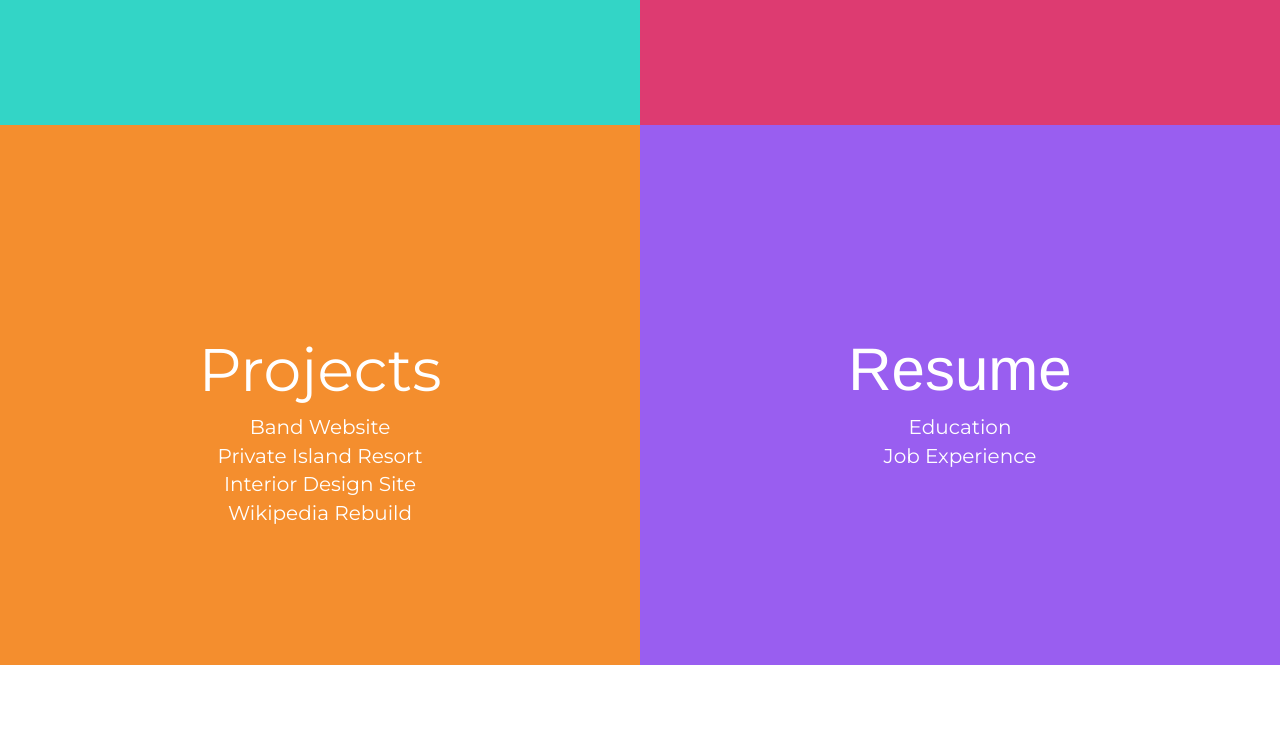
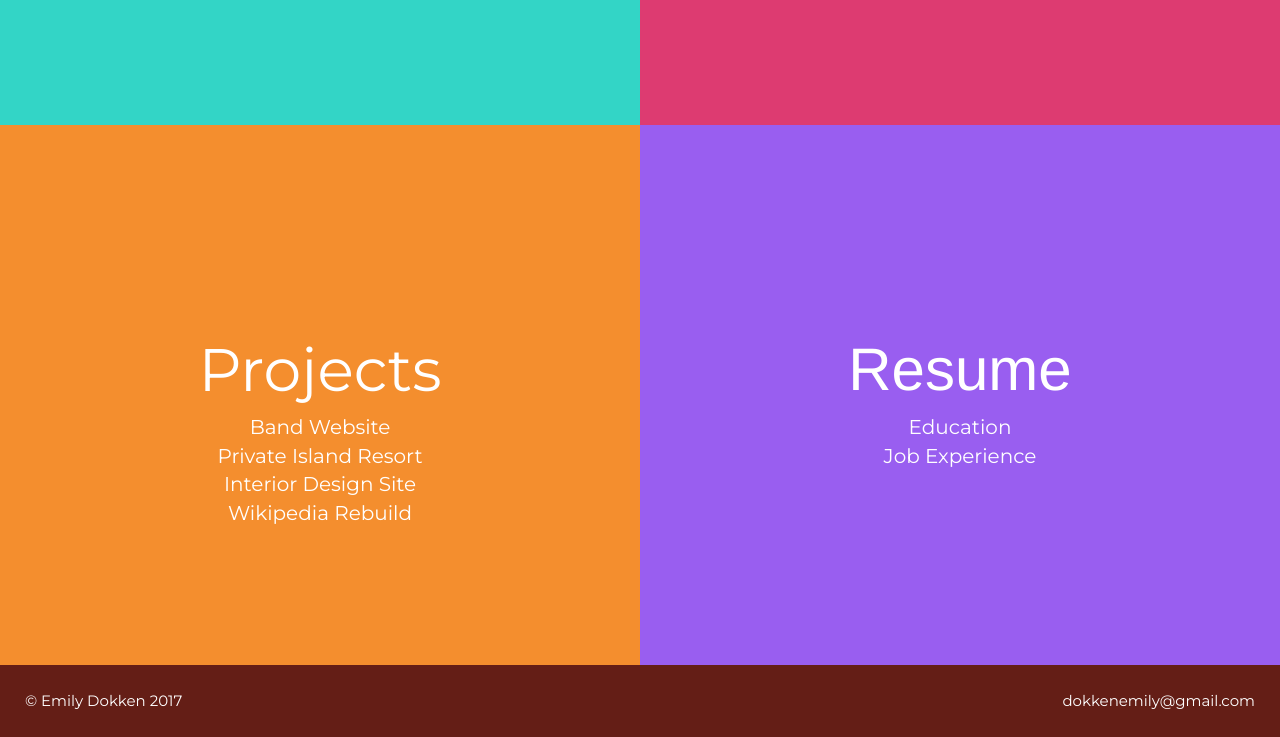
Before and after one commit to emdok/Portfolio, a plain HTML site: page index.html in a window 1280 px wide. Shown: the part 436-1173 px from the top of the page. Before the commit the page ends 1101 px from the top, so only its background shows below. Drawn offline with Linux system fonts and the light colour scheme; a web font is replaced by a local one.

Commit message:
add footer, floats, and final touces

```diff
--- a/css/styles.css
+++ b/css/styles.css
@@ -77,7 +77,20 @@ strong {
 .sq-4 ol {
   padding: 0;
 }
-
+.footer {
+  background-color: #641E16
+}
+.footer p{
+  font-size: 15px;
+}
+.footer #name {
+  margin: 25px;
+  float: left;
+}
+.footer #email {
+  margin: 25px;
+  float: right;
+}
 /* Span Hover Styles */
 
 .desc {
--- a/index.html
+++ b/index.html
@@ -49,5 +49,13 @@
         </div>
       </div>
     </div>
+    <div class="container-fluid footer">
+      <div class="row">
+        <div class="col-12-md">
+          <p id="name">&copy; Emily Dokken 2017</p>
+          <p id="email">dokkenemily@gmail.com</p>
+        </div>
+      </div>
+    </div>
   </body>
 </html>
```
